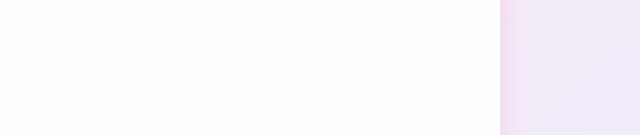
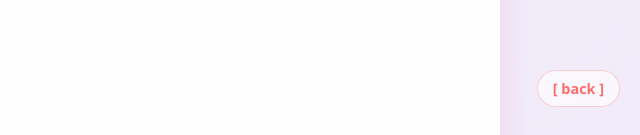
Before and after one commit to kennew0922-lgtm/yui-chan, a plain HTML site: page index.html in a window 1280 px wide. Shown: the part 673-808 px from the top of the page, 640-1280 px from the left. Drawn offline with Linux system fonts and the light colour scheme.

Commit message:
Update index.html

```diff
--- a/index.html
+++ b/index.html
@@ -3,6 +3,33 @@
 <head>
     <meta charset="UTF-8">
     <meta name="viewport" content="width=device-width, initial-scale=1.0">
+
+<style>
+    /* 戻るボタンのスタイル */
+    .back-button {
+      position: fixed;
+      bottom: 20px;
+      right: 20px;
+      background: rgba(255, 255, 255, 0.6);
+      backdrop-filter: blur(5px);
+      padding: 8px 15px;
+      border-radius: 20px;
+      text-decoration: none;
+      color: #ff6b6b;
+      font-weight: bold;
+      font-size: 0.9rem;
+      z-index: 2000; /* ハートや写真より上に */
+      transition: all 0.3s ease;
+      border: 1px solid rgba(255, 107, 107, 0.3);
+    }
+
+    .back-button:hover {
+      background: rgba(255, 107, 107, 0.8);
+      color: white;
+      transform: scale(1.1);
+    }
+</style>
+
     <title>ユイとケンちゃんの思い出 ♡</title>
     <style>
         body {
@@ -119,6 +146,8 @@
         </footer>
     </div>
 
+    <a href="http://socrarius.stars.ne.jp/" class="back-button">[ back ]</a>
+
     <script>
         // ここに写真を配列で管理（後でケンちゃんが追加しやすいように）
         const photos = [
```
